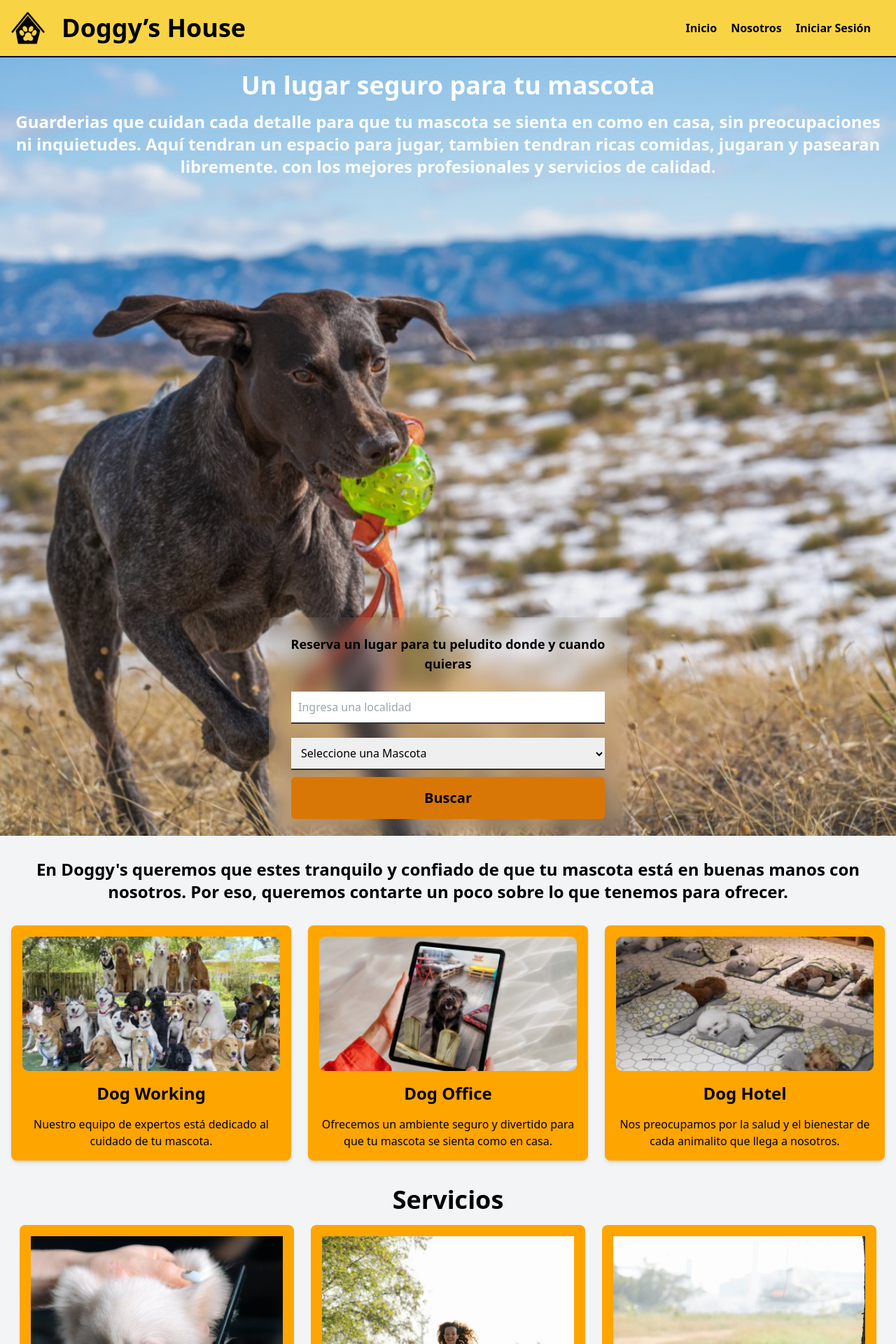
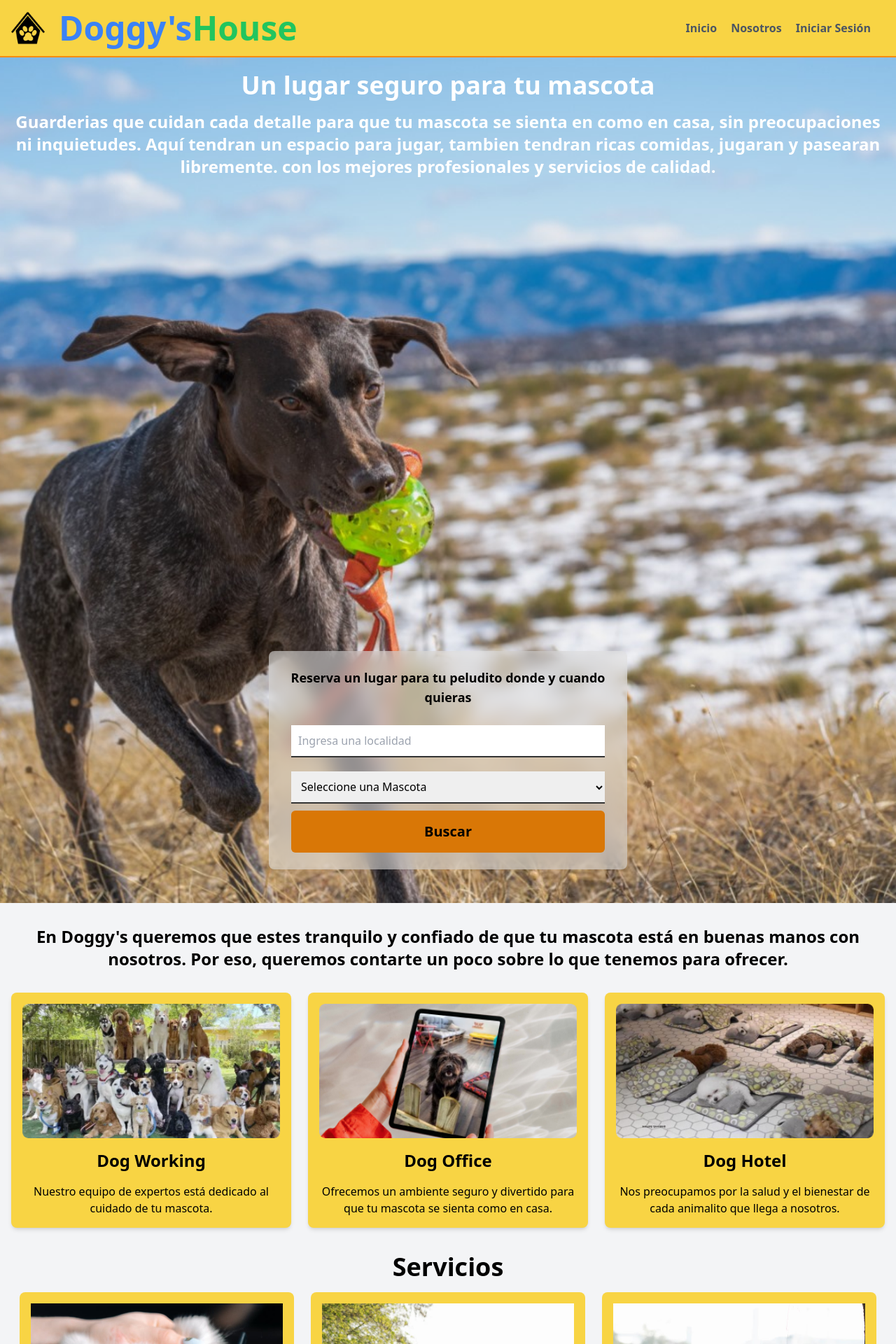
Before and after one commit to No-Country/c14-16-ft-node-react, a React (Vite) app in the folder frontend/: page / in a window 1280 px wide. Shown: the top 1920 px of the page at 70% size. Built offline with nearby package versions, Linux system fonts and the light colour scheme.

Commit message:
:bug: cambios en el home

```diff
--- a/frontend/package.json
+++ b/frontend/package.json
@@ -26,7 +26,7 @@
     "eslint-plugin-react-hooks": "^4.6.0",
     "eslint-plugin-react-refresh": "^0.4.3",
     "postcss": "^8.4.31",
-    "tailwindcss": "^3.3.3",
+    "tailwindcss": "^3.3.2",
     "vite": "^4.4.5"
   }
 }
--- a/frontend/src/components/Footer/Footer.jsx
+++ b/frontend/src/components/Footer/Footer.jsx
@@ -7,7 +7,8 @@ const Footer = () => {
                 <div className="md:flex md:justify-between items-center">
                     <div className="mb-4 text-center md:text-left md:w-1/2 md:pr-8">
                         <h2 className="text-2xl text-center font-bold mb-2">Sobre Doggy&apos;s House</h2>
-                        <p className="mb-6">Somos una empresa dedicada al cuidado de mascotas. Conoce más sobre nosotros.</p>
+
+                        <p className="mb-6">Nos dedicamos al cuidado de tus mascotas. Conoce más sobre nosotros.</p>
                     </div>
                     <div className="flex flex-col md:flex-row items-center md:w-1/2">
                         <div className="mb-4 md:mb-0 md:w-1/2">
--- a/frontend/src/components/layout/Navbar.css
+++ b/frontend/src/components/layout/Navbar.css
@@ -4,9 +4,10 @@
     text-align: center;
 }
 
+
 .menu-open {
-    position: fixed;
-    top: 112px;
+    position: absolute;
+    top: 82px;
     right: 0;
     bottom: 0;
     width: 160px;
--- a/frontend/src/components/layout/Navbar.jsx
+++ b/frontend/src/components/layout/Navbar.jsx
@@ -15,7 +15,7 @@ const Navbar = () => {
 
     const navbarStyle = {
         background: '#f8d444',
-        borderBottom: "2px solid #000",
+        borderBottom: "2px solid #ff8c00",
     };
 
     return (
@@ -24,10 +24,14 @@ const Navbar = () => {
                 <Link to="/">
                     <img src="/assets/LogoDog.png" alt="Doggy's House" className="w-12 h-12 mr-2" />
                 </Link>
-                <span className="text-black font-bold text-4xl pl-4">Doggy&rsquo;s House</span>
+                <span className="text-xl md:text-2xl lg:text-4xl xl:text-5xl pl-3">
+                    <span className="text-blue-500 font-bold">Doggy&apos;s</span>
+                    <span className="text-green-500 font-bold">House</span>
+                </span>
+
             </div>
             <div className="md:hidden">
-                <button onClick={() => setMenuOpen(!menuOpen)} className="text-black font-bold focus:outline-none focus:text-white">
+                <button onClick={() => setMenuOpen(!menuOpen)} className="text-blue-500 font-bold focus:outline-none focus:text-white">
                     <svg xmlns="http://www.w3.org/2000/svg" className="h-6 w-6" fill="none" viewBox="0 0 24 24" stroke="currentColor">
                         {menuOpen ? (
                             <path strokeLinecap="round" strokeLinejoin="round" strokeWidth={2} d="M6 18L18 6M6 6l12 12" />
@@ -37,27 +41,26 @@ const Navbar = () => {
                     </svg>
                 </button>
             </div>
-
             <div className={`md:flex ${menuOpen ? "md:flex-col md:space-y-4 md:items-center menu-open" : "hidden"}`}>
                 <div className="box">
-                    <Link to="/" className="text-black font-bold hover:underline md:my-2" onClick={closeMenu}>
+                    <Link to="/" className="text-gray-600 font-bold hover:underline md:my-2" onClick={closeMenu}>
                         Inicio
                     </Link>
                 </div>
                 <div className="box">
-                    <Link to="/about" className="text-black font-bold hover:underline md:my-2" onClick={closeMenu}>
+                    <Link to="/about" className="text-gray-600 font-bold hover:underline md:my-2" onClick={closeMenu}>
                         Nosotros
                     </Link>
                 </div>
                 {isLoggedIn ? (
                     <div className="box">
-                        <button onClick={() => setIsLoggedIn(false)} className="text-black font-bold hover:underline md:my-2">
+                        <button onClick={() => setIsLoggedIn(false)} className="text-blue-500 font-bold hover:underline md:my-2">
                             Logout
                         </button>
                     </div>
                 ) : (
                     <div className="box">
-                        <Link to="/login" className="text-black font-bold hover:underline md:my-2" onClick={closeMenu}>
+                        <Link to="/login" className="text-gray-600 font-bold hover:underline md:my-2" onClick={closeMenu}>
                             Iniciar Sesión
                         </Link>
                     </div>
--- a/frontend/src/components/pages/about/About.css
+++ b/frontend/src/components/pages/about/About.css
@@ -1,7 +1,7 @@
 
 section a {
   padding: 16px 64px;
-  background-color: darkorange;
+  background-color: #ff8c00;
   border-radius: 8px;
   font-size: 1.5rem;
 }
--- a/frontend/src/components/pages/home/Home.jsx
+++ b/frontend/src/components/pages/home/Home.jsx
@@ -23,10 +23,10 @@ const Home = () => {
   const handleSubmit = (e) => {
     e.preventDefault();
     console.log(userSearch);
-    if (Object.values(userSearch).includes("")) {
-      alert("Todos los campos son obligatorios");
-      return;
-    }
+    // if (Object.values(userSearch).includes("")) {
+    //   alert("Todos los campos son obligatorios");
+    //   return;
+    // }
     handleSearchTerm(userSearch);
     setPet("");
     setPlace("");
@@ -36,7 +36,7 @@ const Home = () => {
 
 
   const imageStyles = {
-    background: '#FFA500',
+    background: '#f8d444',
   };
 
   const textStyles = {
@@ -47,7 +47,7 @@ const Home = () => {
   };
 
   const boxStyle = {
-    background: '#FFA500',
+    background: '#f8d444',
   };
 
   const HeaderStyle = {
@@ -74,7 +74,8 @@ const Home = () => {
           </p>
         </div>
         {/* Formulario de Búsqueda */}
-        <div className="bg-gray-200 rounded-lg p-6 text-center w-full sm:w-3/5 md:w-2/5 mx-auto bg-opacity-5 backdrop-blur-md">
+        <section className=" py-6 sm:py-8 lg:py-12">
+          <div className="bg-[rgba(224,224,224,0.55)] backdrop-blur-md rounded-lg p-6 text-center w-full sm:w-3/5 md:w-2/5 mx-auto mt-0">
             <h2 className="text-lg font-semibold text-black mb-4">
               Reserva un lugar para tu peludito donde y cuando quieras
             </h2>
@@ -87,6 +88,7 @@ const Home = () => {
                     placeholder="Ingresa una localidad"
                     id="ciudad"
                     name="ciudad"
+                    required
                     value={place}
                     onChange={(e) => {
                       //userSearch.place = e.target.value;
@@ -97,6 +99,7 @@ const Home = () => {
                     className="input-field"
                     id="tipo-animal"
                     name="tipo-animal"
+                    required
                     value={pet}
                     onChange={(e) => {
                       //userSearch.pet = e.target.value;
@@ -109,15 +112,17 @@ const Home = () => {
                     <option value="Otros">Otros</option>
                   </select>
                   <button
-                  className="w-full max-w-lg py-4 md:mx-auto text-xl font-bold bg-amber-600 rounded-md"
+                    className="w-full max-w-lg py-4 md:mx-auto text-xl font-bold bg-amber-600 rounded-md hover:bg-amber-400"
                     type="submit"
                   >
                     Buscar
                   </button>
+
                 </div>
               </form>
             </div>
           </div>
+        </section>
       </header>
 
       <main className="bg-gray-100 py-8">
@@ -131,7 +136,7 @@ const Home = () => {
           <div
             className="md:w-1/3 bg-gray-400 rounded-lg shadow-md p-4 text-center"
             style={{
-              background: '#FFA500',
+              background: '#f8d444',
             }}
           >
             <img
@@ -151,7 +156,7 @@ const Home = () => {
           <div
             className="md:w-1/3 bg-gray-400 rounded-lg shadow-md p-4 text-center"
             style={{
-              background: '#FFA500',
+              background: '#f8d444',
             }}
           >
             <img
@@ -172,7 +177,7 @@ const Home = () => {
           <div
             className="md:w-1/3 bg-gray-400 rounded-lg shadow-md p-4 text-center"
             style={{
-              background: '#FFA500',
+              background: '#f8d444',
             }}
           >
             <img
```
Also changed, not shown: 1 other file (tests, documents, lock files or other folders). Lines whose indentation alone changed are shown as unchanged.
